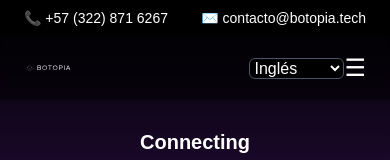
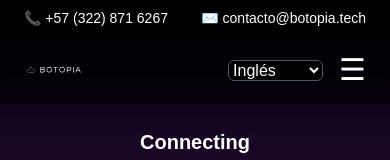
Before and after one commit to Botopia-SAS/Botopia, a Next.js app: page /en in a window 390 px wide. Shown: the top 160 px of the page. Built offline with nearby package versions, Linux system fonts and the light colour scheme.

Commit message:
Ajustes de diseño en header, hero y portfolio

```diff
--- a/components/header.tsx
+++ b/components/header.tsx
@@ -44,7 +44,7 @@ export default function Header() {
             <img
               src="/logo.svg"
               alt="Botopia Logo"
-              className="h-6 lg:h-10 cursor-pointer"
+              className="h-8 lg:h-10 cursor-pointer"
               onClick={() => router.push(`/${currentLanguage}`)}
             />
           </div>
@@ -174,7 +174,7 @@ export default function Header() {
           </div>
 
 
-          <div className="lg:hidden flex ml-44">
+          <div className="lg:hidden flex ml-32 px-4">
             {/* Selector de idioma */}
             <select
               value={currentLanguage}
@@ -188,7 +188,7 @@ export default function Header() {
           </div>
           {/* Botón menú mobile */}
           <button
-            className="lg:hidden text-2xl"
+            className="lg:hidden text-3xl"
             onClick={() => setMobileMenuOpen(!mobileMenuOpen)}
           >
             ☰
```
